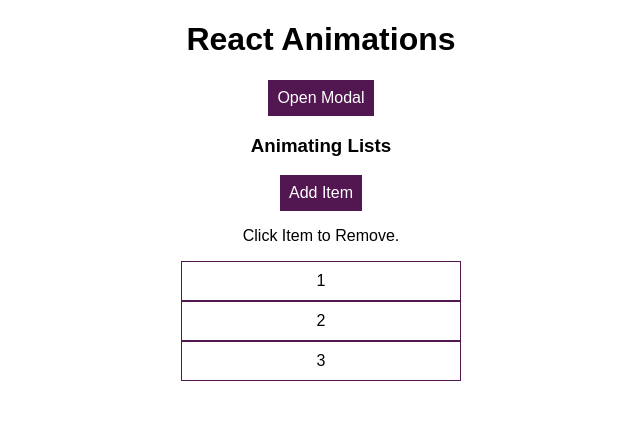
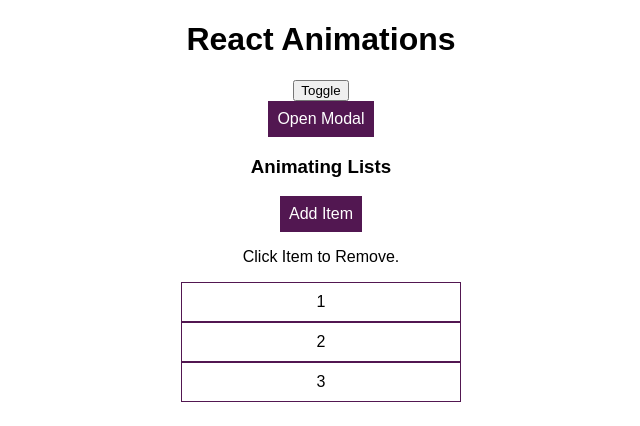
Before and after one commit to Zablyk/Annimation_in_-React, a React (Create React App) app: page / in a window 1280 px wide. Shown: the top 426 px of the page, without its empty margins (319-959 px from the left). Built offline with nearby package versions, Linux system fonts and the light colour scheme.

Commit message:
added toogle buttomn and more logic in to App.js

```diff
--- a/package.json
+++ b/package.json
@@ -5,7 +5,8 @@
   "dependencies": {
     "react": "^16.0.0",
     "react-dom": "^16.0.0",
-    "react-scripts": "1.0.13"
+    "react-scripts": "1.0.13",
+    "react-transition-group": "^4.4.0"
   },
   "scripts": {
     "start": "react-scripts start",
--- a/src/App.js
+++ b/src/App.js
@@ -7,7 +7,8 @@ import List from "./components/List/List";
 
 class App extends Component {
   state = {
-    modalIsOpen: false
+    modalIsOpen: false,
+    showBlock: false
   };
 
   showModal = () => {
@@ -22,6 +23,16 @@ class App extends Component {
     return (
       <div className="App">
         <h1>React Animations</h1>
+        <button onClick={() => this.setState(prevState => ({showBlock: !prevState.showBlock}))} >Toggle</button>
+        <br />
+        { this.state.showBlock ? (
+          <div style={{
+            backgroundColor: 'red',
+            width: 100,
+            height: 100
+          }}>
+
+        </div>) : null}
         { this.state.modalIsOpen ? <Modal show={this.state.modalIsOpen} closed={this.closeModal} /> : null}
         { this.state.modalIsOpen ? <Backdrop show={this.state.modalIsOpen}/>: null}
         <button className="Button" onClick={this.showModal}>Open Modal</button>
```
Also changed, not shown: 1 other file (tests, documents, lock files or other folders).
